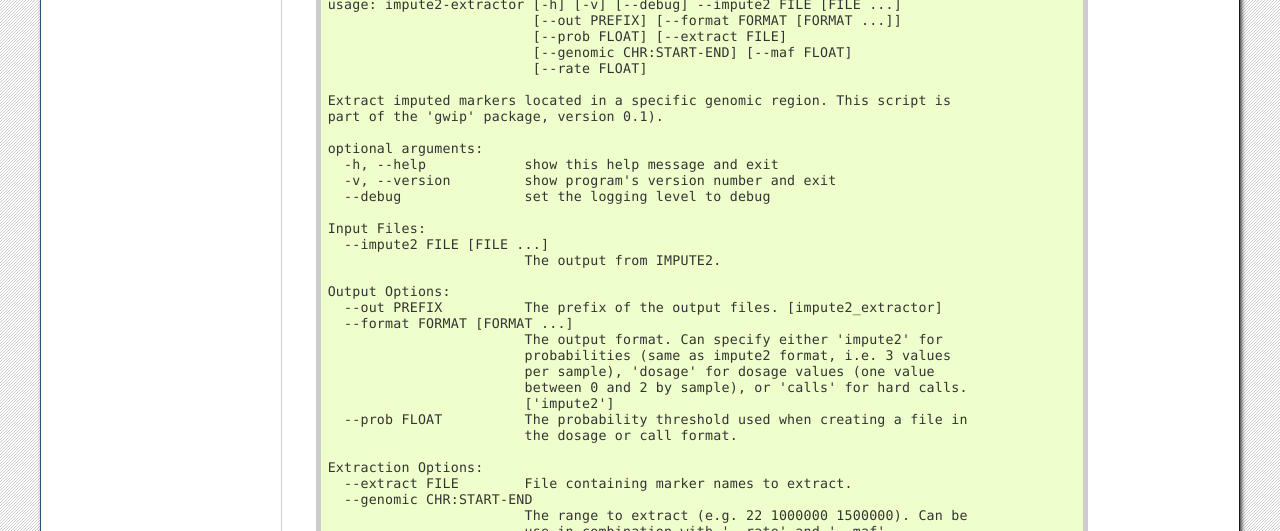
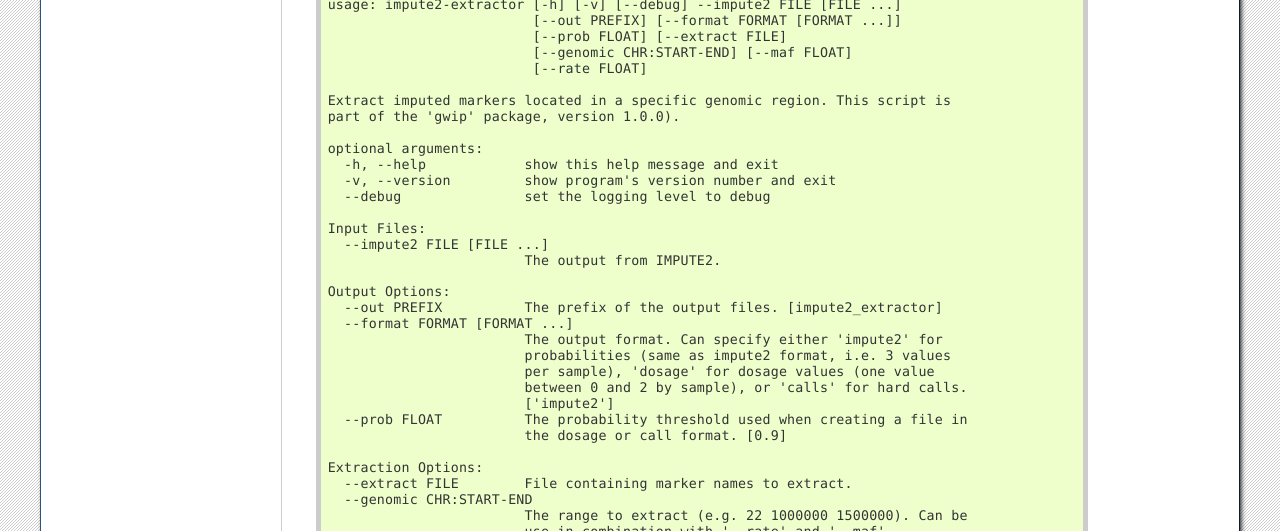
Before and after one commit to pgxcentre/genipe, a Sphinx documentation site: the page built from docs/tutorials/tutorial_extract.rst, in a window 1280 px wide and 900 px high, scrolled down 2879 px. Shown: the part 166-697 px from the top of the window. Built offline with Sphinx 7.4.7, drawn with Linux system fonts in a browser that asks for light colours; the version number could not be read and is left out.

Commit message:
Updated tools' usage in the documentation

```diff
--- a/docs/index.rst
+++ b/docs/index.rst
@@ -53,7 +53,7 @@
                         [--report-author AUTHOR]
 
    Execute the genome-wide imputation pipeline. This script is part of the 'gwip'
-   package, version 0.1.
+   package, version 1.0.0.
 
    optional arguments:
      -h, --help            show this help message and exit
--- a/docs/tutorials/tutorial_cox.rst
+++ b/docs/tutorials/tutorial_cox.rst
@@ -231,7 +231,7 @@
                             --time-to-event NAME --event NAME
 
    Performs a survival regression on imputed data using Cox's proportional hazard
-   model. This script is part of the 'gwip' package, version 0.1).
+   model. This script is part of the 'gwip' package, version 1.0.0).
 
    optional arguments:
      -h, --help            show this help message and exit
--- a/docs/tutorials/tutorial_extract.rst
+++ b/docs/tutorials/tutorial_extract.rst
@@ -236,7 +236,7 @@
                             [--rate FLOAT]
 
    Extract imputed markers located in a specific genomic region. This script is
-   part of the 'gwip' package, version 0.1).
+   part of the 'gwip' package, version 1.0.0).
 
    optional arguments:
      -h, --help            show this help message and exit
@@ -256,7 +256,7 @@
                            between 0 and 2 by sample), or 'calls' for hard calls.
                            ['impute2']
      --prob FLOAT          The probability threshold used when creating a file in
-                           the dosage or call format.
+                           the dosage or call format. [0.9]
 
    Extraction Options:
      --extract FILE        File containing marker names to extract.
--- a/docs/tutorials/tutorial_linear.rst
+++ b/docs/tutorials/tutorial_linear.rst
@@ -238,7 +238,7 @@
                                [--interaction NAME] --pheno-name NAME
 
    Performs a linear regression (ordinary least squares) on imputed data. This
-   script is part of the 'gwip' package, version 0.1).
+   script is part of the 'gwip' package, version 1.0.0).
 
    optional arguments:
      -h, --help            show this help message and exit
--- a/docs/tutorials/tutorial_logistic.rst
+++ b/docs/tutorials/tutorial_logistic.rst
@@ -229,7 +229,7 @@
                                  [--interaction NAME] --pheno-name NAME
 
    Performs a logistic regression on imputed data using a GLM with a binomial
-   distribution. This script is part of the 'gwip' package, version 0.1).
+   distribution. This script is part of the 'gwip' package, version 1.0.0).
 
    optional arguments:
      -h, --help            show this help message and exit
```
